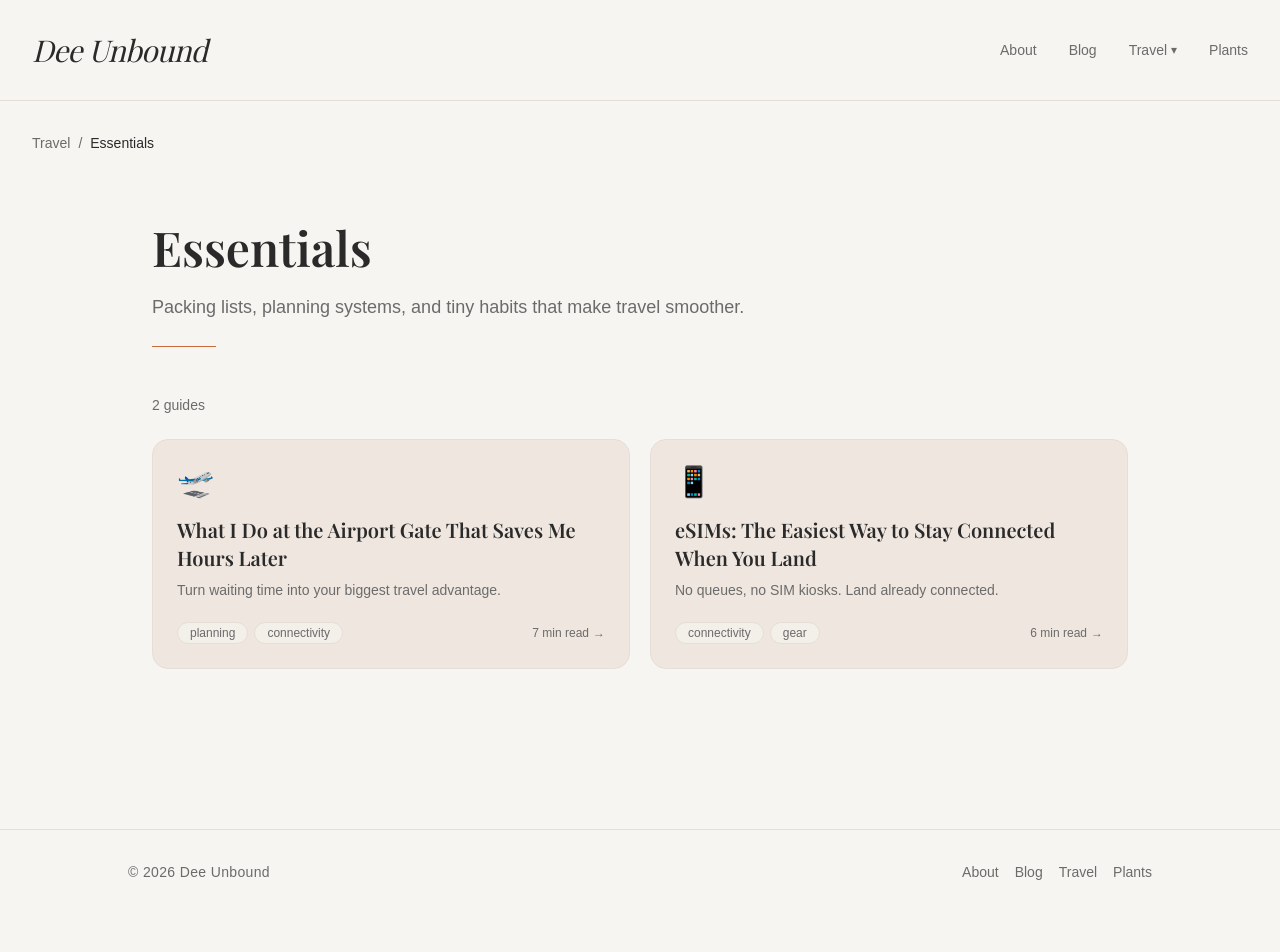
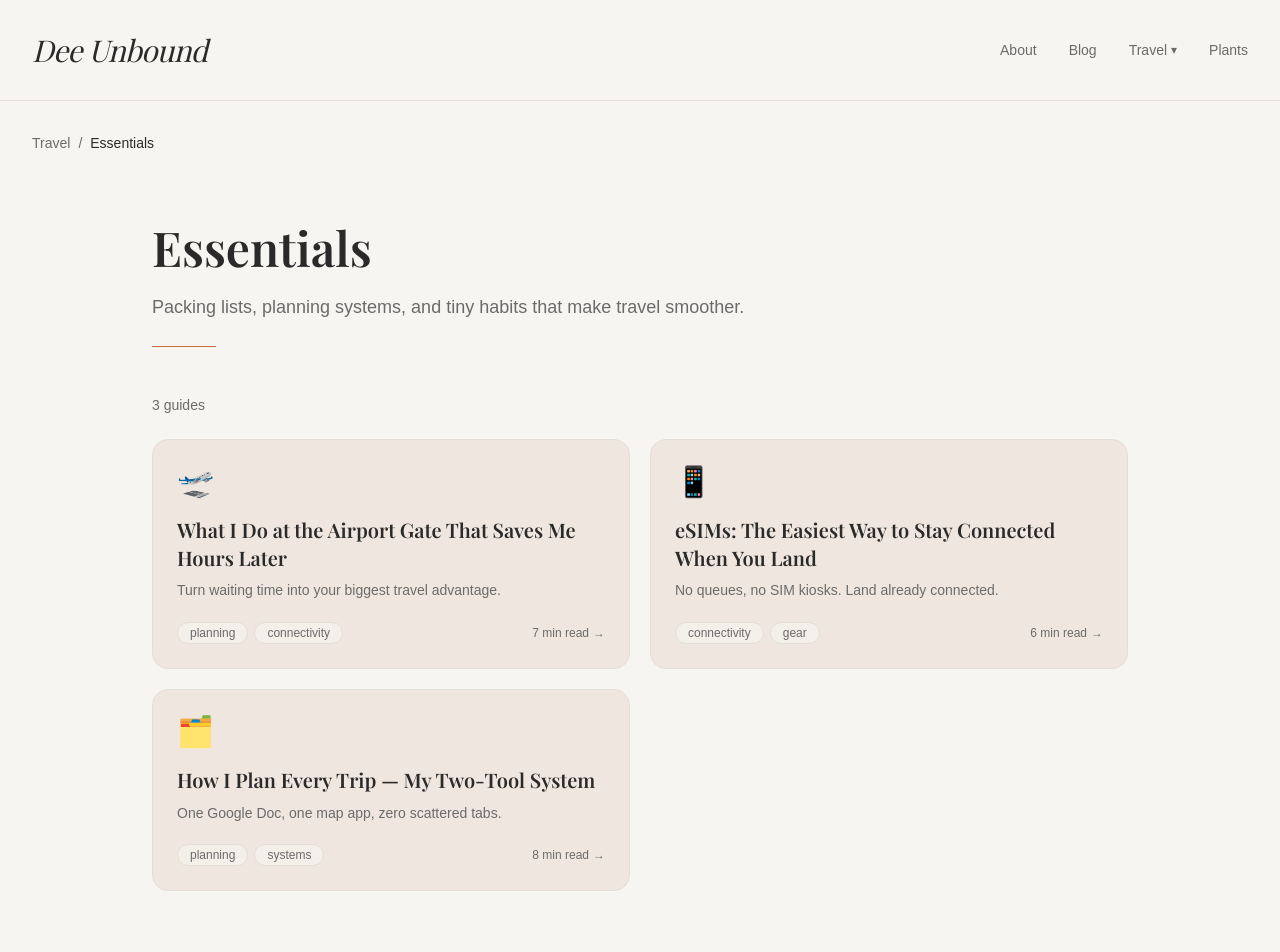
Before and after one commit to dsatyan/deeunbound, a Next.js app: page /travel/essentials in a window 1280 px wide. Shown: the top 952 px of the page. Before the commit the page ends 914 px from the top, so only its background shows below. Built offline with nearby package versions, Linux system fonts and the light colour scheme; a web font is replaced by a local one.

Commit message:
adding itinerary blog essentials slug

```diff
--- a/app/travel/essentials/page.tsx
+++ b/app/travel/essentials/page.tsx
@@ -33,6 +33,14 @@ const posts: Post[] = [
     emoji: "📱",
     readingTime: "6 min read",
     tags: ["connectivity", "gear"],
+  },
+  {
+    slug: "itinerary-system",
+    title: "How I Plan Every Trip — My Two-Tool System",
+    description: "One Google Doc, one map app, zero scattered tabs.",
+    emoji: "🗂️",
+    readingTime: "8 min read",
+    tags: ["planning", "systems"],
   },
   // Add new posts here ↓
 ];
```
